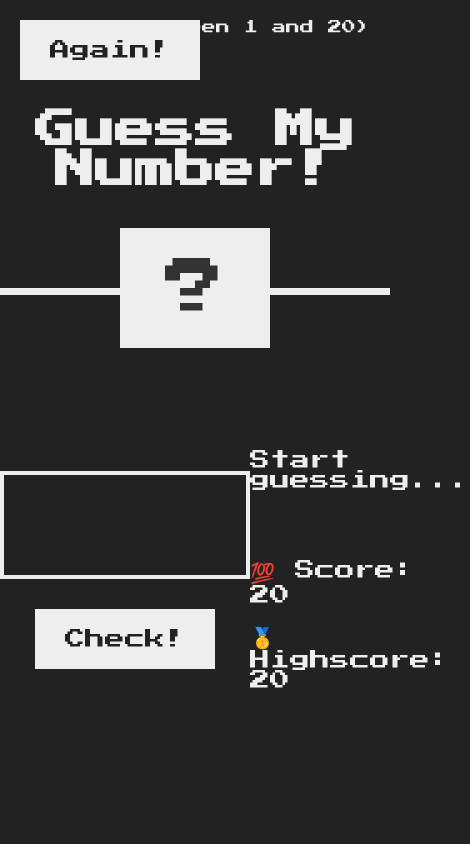
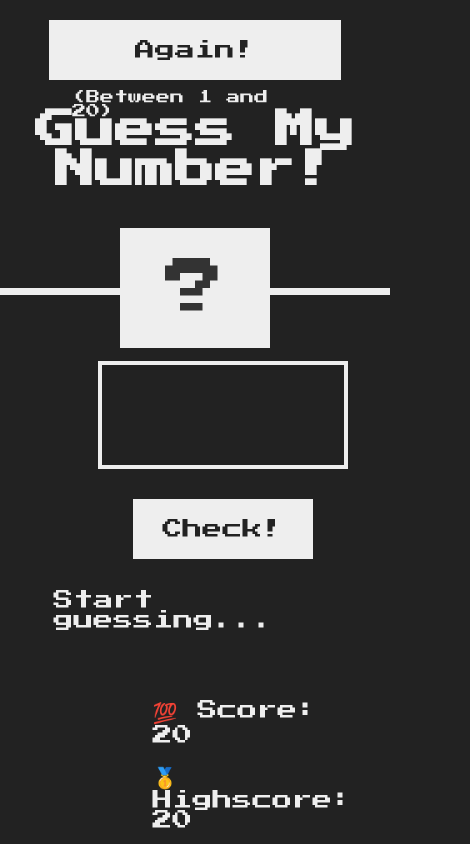
Before and after one commit to Jahmyire/jahmyire.github.io, a plain HTML site: page guess.html in a window 390 px wide. Shown: the whole page, 470 px wide, since content can reach past the window. Drawn offline with Linux system fonts and the light colour scheme.

Commit message:
Mobile Version of Guess and Favicon Added :)

```diff
--- a/guess.css
+++ b/guess.css
@@ -117,3 +117,38 @@ h1 {
 .label-score {
   margin-bottom: 2rem;
 }
+
+@media only screen and (max-width: 600px) {
+  .again {
+    left: 0;
+    margin: 0rem 12.5%;
+    width: 75%;
+  }
+
+  .right {
+    position: relative;
+    top: 10rem;
+    right: 25%;
+  }
+
+  .left {
+    position: relative;
+    left: 25%;
+    bottom: 20%
+  }
+
+  .message {
+    margin-top: 8rem;
+    height: 3rem;
+    right: 45%;
+    position: relative;
+  }
+
+  .between {
+    font-size: 1.4rem;
+    position: absolute;
+    top: 9rem;
+    margin: 0 18.5%;
+    right: 0;
+  }
+}
```
Also changed, not shown: index.html (+1 -1 lines), favicon.ico (added), styles.css.
